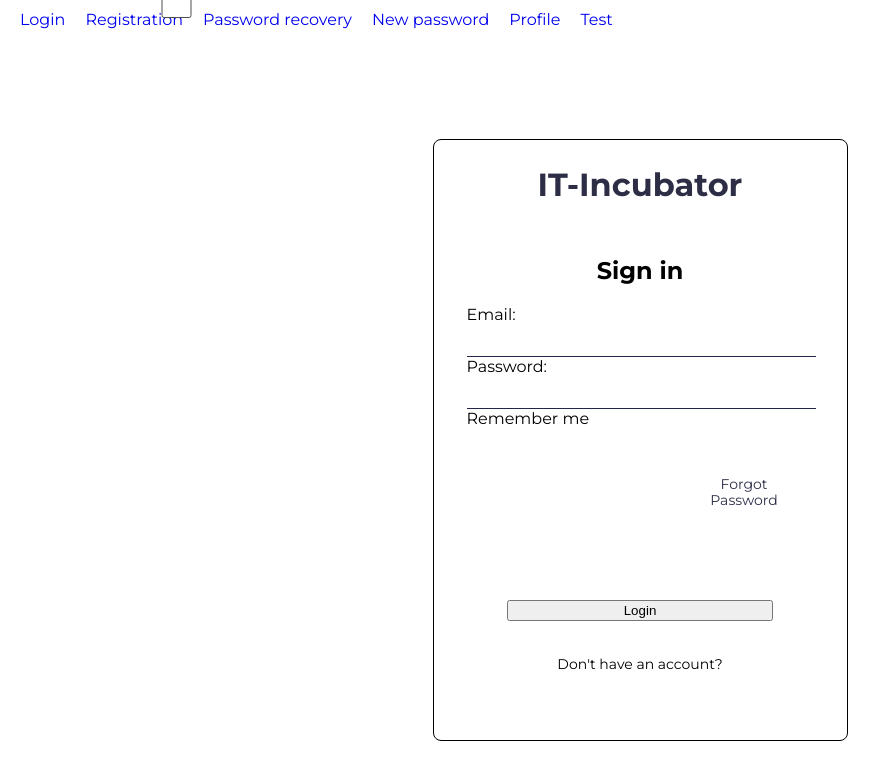
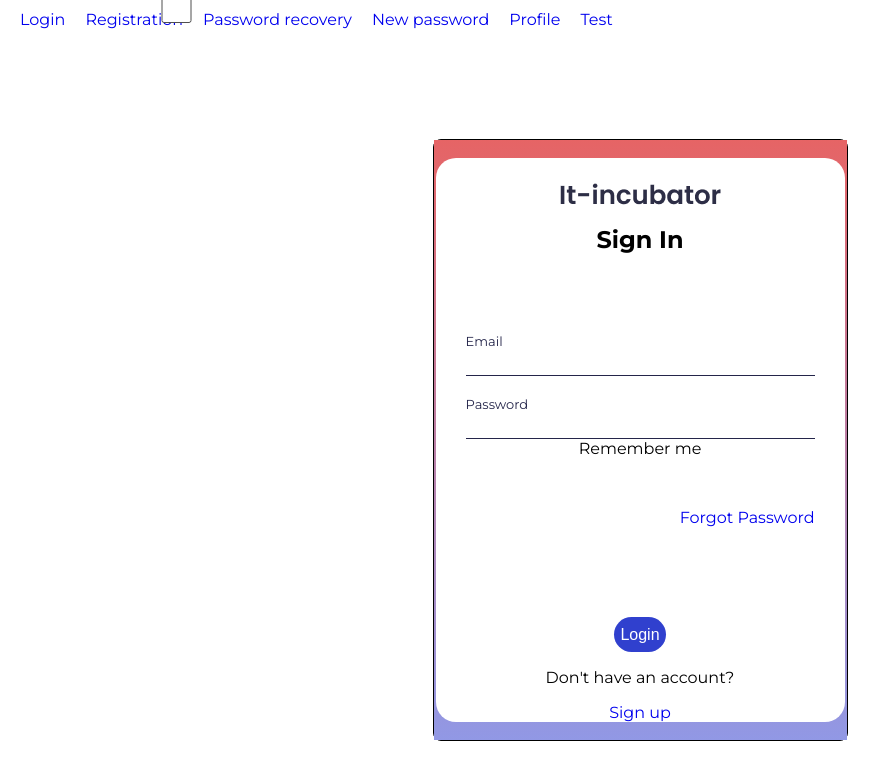
Before and after one commit to vsmaliakou/friday, a React (Create React App) app: page /#/login in a window 1280 px wide. Shown: the top 780 px of the page, without its empty margins (0-890 px from the left). Built offline with nearby package versions, Linux system fonts and the light colour scheme.

Commit message:
login + sass

```diff
--- a/src/main/ui/common/c1-SuperInputText/SuperInputText.module.css
+++ b/src/main/ui/common/c1-SuperInputText/SuperInputText.module.css
@@ -1,13 +1,21 @@
-.superInput {
-    outline: none;
+.wrap{
+    margin-top: 30px;
+    position: relative;
 }
 
-.errorInput {
-    background-color: red;
-    border: 3px solid red;
-    outline: none;
+label {
+    position: absolute;
+    left: 0;
+    top: -10px;
+    font-size: 13px;
+    color:#24254A;
+
 }
+input{
 
-.error {
-    color: red;
+    width: 345px;
+    border:none;
+    border-bottom: 1px solid #24254A;
+    outline:none;
+
 }
--- a/src/main/ui/common/c1-SuperInputText/SuperInputText.tsx
+++ b/src/main/ui/common/c1-SuperInputText/SuperInputText.tsx
@@ -12,6 +12,7 @@ type SuperInputTextPropsType = DefaultInputPropsType & { // и + ещё проп
     error?: string | null
     setError: (value: string | null) => void
     spanClassName?: string
+    label: string
 };
 
 const SuperInputText: React.FC<SuperInputTextPropsType> = (
@@ -20,7 +21,7 @@ const SuperInputText: React.FC<SuperInputTextPropsType> = (
         onChange, onChangeText,
         onKeyPress, onEnter,
         error, setError,
-        className, spanClassName,
+        className, spanClassName, label,
 
         ...restProps// все остальные пропсы попадут в объект restProps
     }
@@ -44,7 +45,7 @@ const SuperInputText: React.FC<SuperInputTextPropsType> = (
     const finalInputClassName = `${error ? s.errorInput : s.superInput}`; // need to fix with (?:) and s.superInput
 
     return (
-        <>
+        <div className={s.wrap}>
             <input
                 type={type}
                 onChange={onChangeCallback}
@@ -53,8 +54,9 @@ const SuperInputText: React.FC<SuperInputTextPropsType> = (
 
                 {...restProps} // отдаём инпуту остальные пропсы если они есть (value например там внутри)
             />
+            <label>{label}</label>
             {error ? <span className={finalSpanClassName}>{error}</span> : <span className={finalSpanClassName}></span>}
-        </>
+        </div>
     );
 }
 
--- a/src/main/ui/components/auth/forgotPassword/ForgotPasswordContainer.tsx
+++ b/src/main/ui/components/auth/forgotPassword/ForgotPasswordContainer.tsx
@@ -41,10 +41,10 @@ export const ForgotPasswordContainer = () => {
 
                 <form className={s.form}>
                     Email:
-                    <SuperInputText setError={x=>x}
-                                    type={email}
-                                    onChange={onChangeEmailHandler}
-                    />
+                    {/*<SuperInputText setError={x=>x}*/}
+                    {/*                type={email}*/}
+                    {/*                onChange={onChangeEmailHandler}*/}
+                    {/*/>*/}
                     {error && <span>{error}</span>}
                     <span className={s.text}>
                         Enter your email address and we will
--- a/src/main/ui/components/auth/login/Login.tsx
+++ b/src/main/ui/components/auth/login/Login.tsx
@@ -1,44 +1,58 @@
-import React from 'react';
+import React, {ChangeEvent} from 'react';
 import s from './Login.module.scss';
 import logo from './../../../../../assets/img/logo.png';
-import { Email } from '../authComponents/Email';
-import { Password } from '../authComponents/Password';
+// import {Email} from '../authComponents/Email';
+// import {Password} from '../authComponents/Password';
+import SuperInputText from "../../../common/c1-SuperInputText/SuperInputText";
+import {NavLink} from "react-router-dom";
+import SuperCheckbox from "../../../common/c3-SuperCheckbox/SuperCheckbox";
+import {LoginInitialStateType} from "../../../../bll/reducers/login-reducer";
 
-// type PropsType = {
-//     title: string
-// }
+type PropsType = {
+    title: string
+    onChangeEmailHandler: (e: ChangeEvent<HTMLInputElement>) => void
+    onChangePasswordHandler: (e: ChangeEvent<HTMLInputElement>) => void
+    addUserData: () => void
+    onChangeRememberMeHandler: (e: ChangeEvent<HTMLInputElement>) => void
+    dataLogin: LoginInitialStateType
+}
 
-// export const Login: React.FC< PropsType> = (props) => {
-export const Login = () => {
+export const Login: React.FC<PropsType> = (props) => {
     return (
         <div className={s.login}>
 
-           <div className={s.card}>
+            <div className={s.card}>
 
-               <img className={s.logo} src={logo} alt="logo"/>
+                <img className={s.logo} src={logo} alt="logo"/>
 
-               <h2 className={s.title}>Sign In</h2>
+                <h2 className={s.title}>Sign In</h2>
 
                 <form className={s.form}>
+                    <SuperInputText type={'email'}
+                                    setError={x => x}
+                                    onChange={props.onChangeEmailHandler}
+                                    label={'Email'}
+                    />
 
-                    <Email/>
+                    <SuperInputText type={'password'}
+                                    setError={x => x}
+                                    onChange={props.onChangePasswordHandler}
+                                    label={'Password'}
+                    />
+                    <SuperCheckbox type={'checkbox'}
+                                   onChange={props.onChangeRememberMeHandler}
+                    />
+                    Remember me
+                    <span>{props.dataLogin.errorMessage}</span>
+                    <NavLink to={'/forgot'} className={s.forgot}>Forgot Password</NavLink>
+                    <button className={s.loginBtn} onClick={props.addUserData}>Login</button>
+                    <p>Don't have an account?</p>
+                </form>
 
-                    <Password/>
-
-                    <button className={s.forgot}>Forgot Password</button>
-
-                    <input className={s.loginBtn}  type="submit" value="Login" />
+                <NavLink to={'/registration'}>Sign up</NavLink>
 
 
-                    <button className={s.account}>Don’t have an account?</button>
-
-                </form>
-
-
-                <a className={s.reg}>Sign UP</a>
-
-
-           </div>
+            </div>
 
         </div>
     )
--- a/src/main/ui/components/auth/login/LoginContainer.tsx
+++ b/src/main/ui/components/auth/login/LoginContainer.tsx
@@ -7,9 +7,8 @@ import {
     newUserDataTC,
     setErrorPageAC
 } from '../../../../bll/reducers/login-reducer';
-import {NavLink, Redirect} from "react-router-dom";
-import SuperInputText from "../../../common/c1-SuperInputText/SuperInputText";
-import SuperCheckbox from "../../../common/c3-SuperCheckbox/SuperCheckbox";
+import {Redirect} from "react-router-dom";
+import {Login} from "./Login";
 
 export const LoginContainer = () => {
 
@@ -54,35 +53,14 @@ export const LoginContainer = () => {
 
     return (
         <div className={s.formLogin}>
-            <h1>IT-Incubator</h1>
-            <h2>Sign in</h2>
-            <div className={s.inputArea}>
-                Email:
-                <SuperInputText type={'email'}
-                                setError={x => x}
-                                onChange={onChangeEmailHandler}
-                />
-                Password:
-                <SuperInputText type={'password'}
-                                setError={x => x}
-                                onChange={onChangePasswordHandler}
-                />
-                <div className={s.rememberMeArea}>
-                    <SuperCheckbox type={'checkbox'}
-                                   onChange={onChangeRememberMeHandler}
-                    />
-                    Remember me
-                </div>
-                <span>{dataLogin.errorMessage}</span>
-            </div>
-            <NavLink to={'/forgot'} className={s.linkForgot}>Forgot Password</NavLink>
-            <button onClick={addUserData}>
-                Login
-            </button>
-            <p>Don't have an account?</p>
-
-            {/*<Login/>*/}
-
+            <Login
+                title="Sign in"
+                onChangeEmailHandler={onChangeEmailHandler}
+                onChangePasswordHandler={onChangePasswordHandler}
+                addUserData={addUserData}
+                onChangeRememberMeHandler={onChangeRememberMeHandler}
+                dataLogin={dataLogin}
+            />
         </div>
     )
 }
--- a/src/main/ui/components/auth/register/RegisterContainer.tsx
+++ b/src/main/ui/components/auth/register/RegisterContainer.tsx
@@ -52,16 +52,16 @@ export const RegisterContainer = () => {
 
     return (
         <div className={style.registerPage}>
-            <div>
-                <SuperInputText placeholder="email" type={"email"} setError={x => x} onChange={onChangeEmail}/>
-            </div>
-            <div>
-                <SuperInputText placeholder="password" type={isChecked ? "text" : "password"} setError={x => x} onChange={onChangePassword}/>
-            </div>
-            <div>
-                <SuperInputText placeholder="confirm password" type={isChecked ? "text" : "password"} setError={x => x} onChange={onChangeSecondPassword}/>
+            {/*<div>*/}
+            {/*    <SuperInputText placeholder="email" type={"email"} setError={x => x} onChange={onChangeEmail}/>*/}
+            {/*</div>*/}
+            {/*<div>*/}
+            {/*    <SuperInputText placeholder="password" type={isChecked ? "text" : "password"} setError={x => x} onChange={onChangePassword}/>*/}
+            {/*</div>*/}
+            {/*<div>*/}
+            {/*    <SuperInputText placeholder="confirm password" type={isChecked ? "text" : "password"} setError={x => x} onChange={onChangeSecondPassword}/>*/}
 
-            </div>
+            {/*</div>*/}
             <input type="checkbox" onClick={viewPassword}/>view password
             <div>
                 <SuperButton onClick={closeRegister}>cancel</SuperButton>
--- a/src/main/ui/components/test/Test.tsx
+++ b/src/main/ui/components/test/Test.tsx
@@ -7,7 +7,7 @@ import SuperCheckbox from "../../common/c3-SuperCheckbox/SuperCheckbox";
 export const Test = () => {
     return (
         <div className={style.test}>
-            <div><SuperInputText setError={x => x}/></div>
+            {/*<div><SuperInputText setError={x => x}/></div>*/}
             <div><SuperButton/></div>
             <div><SuperCheckbox/></div>
         </div>
```
